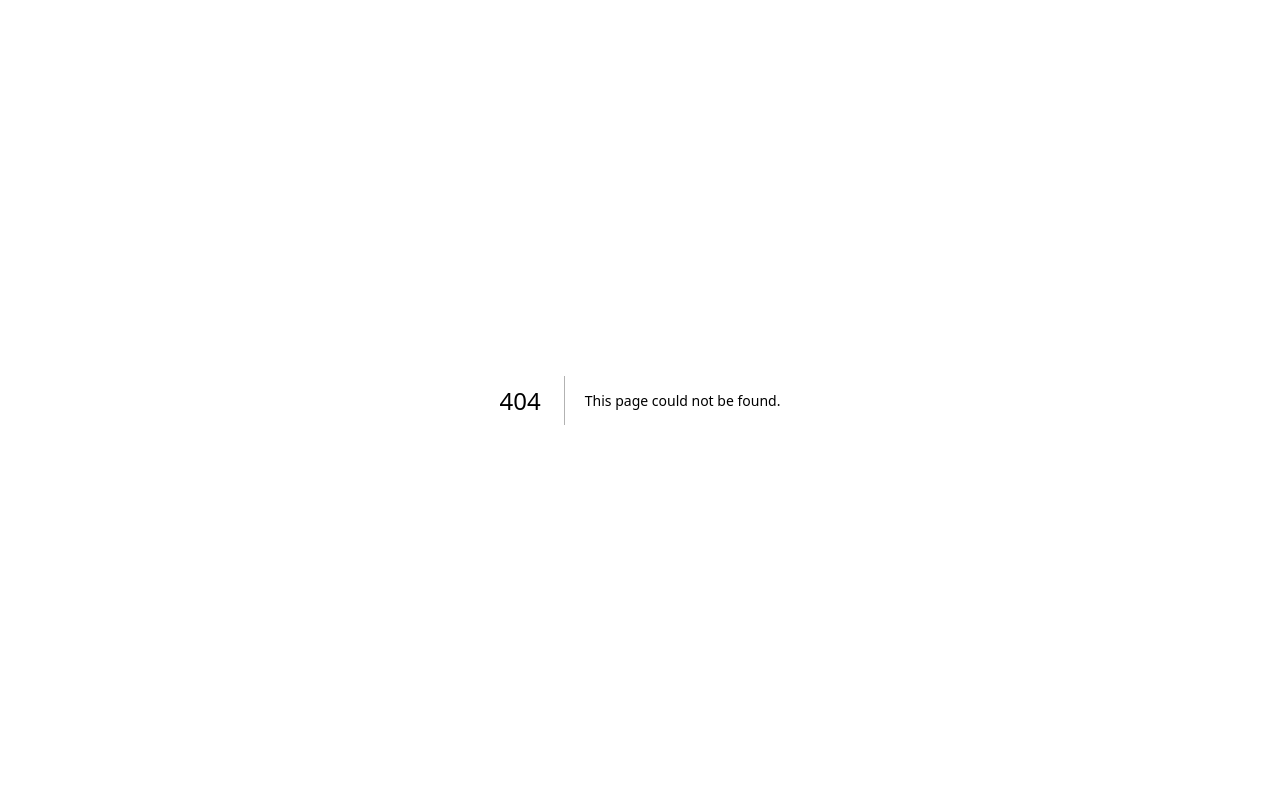
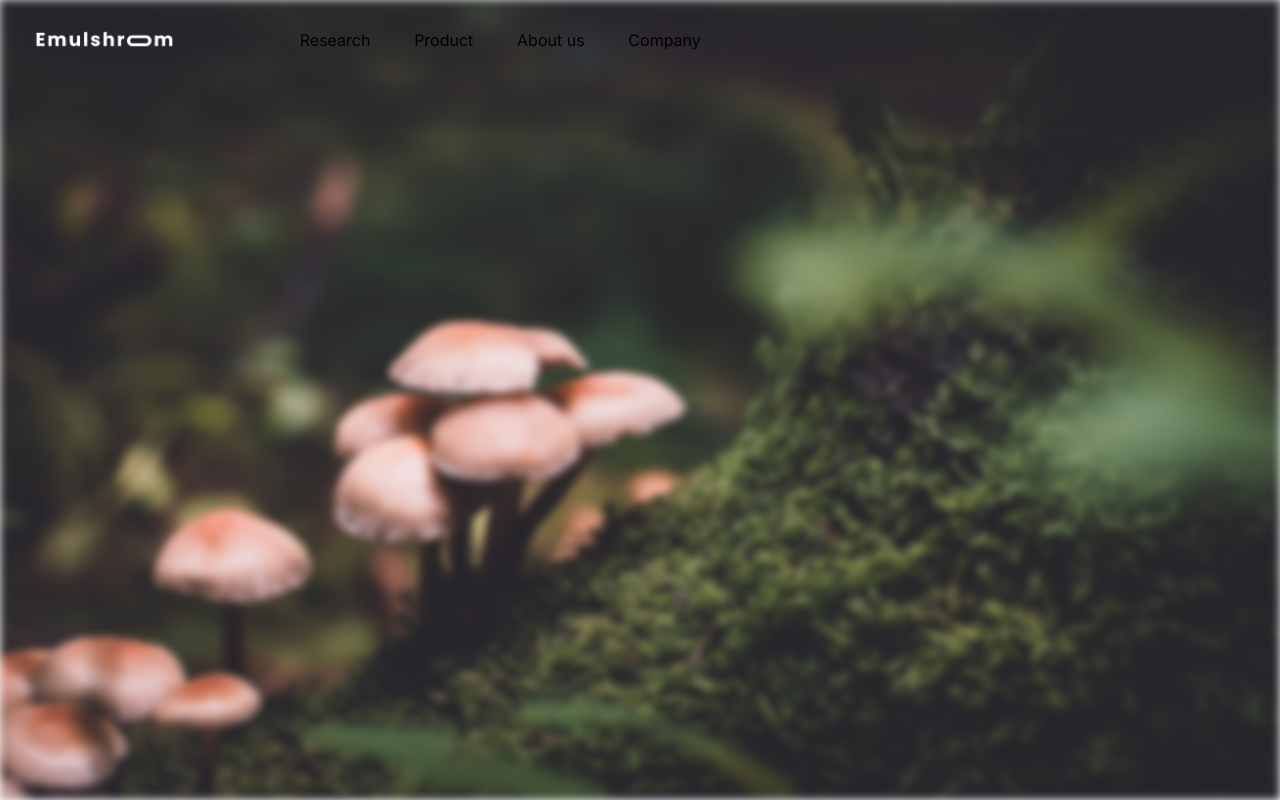
Before and after one commit to rikvik2006/Emulshroom, a Next.js app: page /home in a window 1280 px wide. Before the commit this address had no page. Built offline with nearby package versions, Linux system fonts and the light colour scheme.

Commit message:
Feat: Reacreating the main page

```diff
--- /dev/null
+++ b/src/components/heroContent/heroImage/heroImage.tsx
@@ -0,0 +1,20 @@
+import { FC } from 'react'
+import style from "./index.module.scss"
+import NavbarContainer from '../navbar/'
+
+type Props = {}
+
+
+const HeroImage: FC<Props> = () => {
+    return (
+        <div className={style.heroImageContainer}>
+            <NavbarContainer />
+
+            <img className={style.heroImage} src="/img/heroimage.jpg" alt="Heroimage" />
+
+
+        </div>
+    )
+}
+
+export default HeroImage
--- /dev/null
+++ b/src/components/heroContent/heroImage/index.module.scss
@@ -0,0 +1,12 @@
+.heroImageContainer {
+    width: 100%;
+    height: 100vh;
+    position: relative;
+
+    .heroImage {
+        width: 100%;
+        height: 100vh;
+        object-fit: cover;
+        filter: blur(4px)
+    }
+}
--- /dev/null
+++ b/src/components/heroContent/navbar/index.module.scss
@@ -0,0 +1,73 @@
+// Create a fiexed navbar with a trasparent background color when is not scrolled and a black background color when is scrolled
+
+.container {
+    position: fixed;
+    top: 0;
+    left: 0;
+    right: 0;
+    z-index: 100;
+    background-color: transparent;
+    transition: background-color 0.5s ease-in-out;
+
+    display: flex;
+    justify-content: space-between;
+    align-items: center;
+    flex-direction: row;
+    height: 5rem;
+    padding: 0 2rem;
+
+    &#scrolled {
+        background-color: black;
+    }
+
+    .leftPart {
+        display: flex;
+        justify-content: space-between;
+        align-items: center;
+        flex-direction: row;
+        width: 55%;
+        height: 100%;
+
+        .logoContainer {
+            width: 9rem;
+            height: 100%;
+            margin-right: 5rem;
+            display: flex;
+            align-items: center;
+
+            img {
+                object-fit: contain;
+                width: 100%;
+                height: 100%;
+            }
+        }
+
+        .item {}
+
+        .menu {
+            display: flex;
+            justify-content: space-between;
+            align-items: center;
+            flex-direction: row;
+            width: 50%;
+            height: 100%;
+
+            .menuItem {
+                width: 100%;
+                height: 100%;
+                display: flex;
+                justify-content: center;
+                align-items: center;
+                flex-direction: column;
+                font-size: 1.5rem;
+                color: white;
+                text-decoration: none;
+                transition: color 0.5s ease-in-out;
+
+                &:hover {
+                    color: #ff0000;
+                }
+            }
+        }
+    }
+}
--- /dev/null
+++ b/src/components/heroContent/navbar/index.tsx
@@ -0,0 +1,24 @@
+import { FC } from "react";
+import style from "./index.module.scss";
+
+type Props = {}
+
+const NavbarContainer: FC<Props> = () => {
+    return (
+        <div className={style.container} id="navbar">
+            <div className={style.leftPart}>
+                <div className={style.logoContainer}>
+                    <img src="/img/logo.png" alt="Emulshoorm Logo" />
+                </div>
+
+                <div className={style.item}>Research</div>
+                <div className={style.item}>Product</div>
+                <div className={style.item}>About us</div>
+                <div className={style.item}>Company</div>
+            </div>
+            <div className={style.rightPart}></div>
+        </div>
+    )
+}
+
+export default NavbarContainer;
--- /dev/null
+++ b/src/pages/home.tsx
@@ -0,0 +1,17 @@
+import { NextPage } from "next"
+import style from "../styles/introduction.module.scss"
+import HeroImage from "@components/components/heroContent/heroImage/heroImage"
+
+type Props = {
+
+}
+
+const HomePageTest: NextPage<Props> = () => {
+    return (
+        <>
+            <HeroImage />
+        </>
+    )
+}
+
+export default HomePageTest
--- a/src/pages/index.tsx
+++ b/src/pages/index.tsx
@@ -21,7 +21,7 @@ const HomePage: NextPage<Props> = () => {
                         <img src="/img/heroimage.jpg" alt="heroimage" />
                         <h2>La natura divide noi uniamo</h2>
                         <p>
-                            Lorem ipsum dolor sit amet consectetur adipisicing elit. Doloremque exercitationem fugiat eaque id assumenda blanditiis sit est! Vitae eius deleniti amet debitis placeat rerum, facilis quis. Illo earum deserunt voluptatem?
+                            At Emulshroom, we have taken the ordinary mushroom and turned it into a miraculous ingredient for the food and cosmetic industry. Our emulsifiers are not only sustainable, but they are also game-changers for any product they are used in. Join us in making an impact on the environment while simultaneously creating stunning products.
                         </p>
                     </div>
                 </div>
--- a/src/styles/Home.module.scss
+++ b/src/styles/Home.module.scss
@@ -272,6 +272,8 @@
   }
 }
 
+// Main css
+
 @import url('https://fonts.googleapis.com/css2?family=Inter:wght@100;200;300;400;500;600;700;800;900&family=Montserrat:ital,wght@0,700;0,900;1,700&display=swap');
 
 .heroContent {
@@ -306,7 +308,8 @@
     }
 
     p {
-      color: #ffffff80
+      color: #ffffff80;
+      text-align: center;
     }
   }
 }
```
Also changed, not shown: public/img/logo.png (added), src/styles/introduction.module.scss (added).
